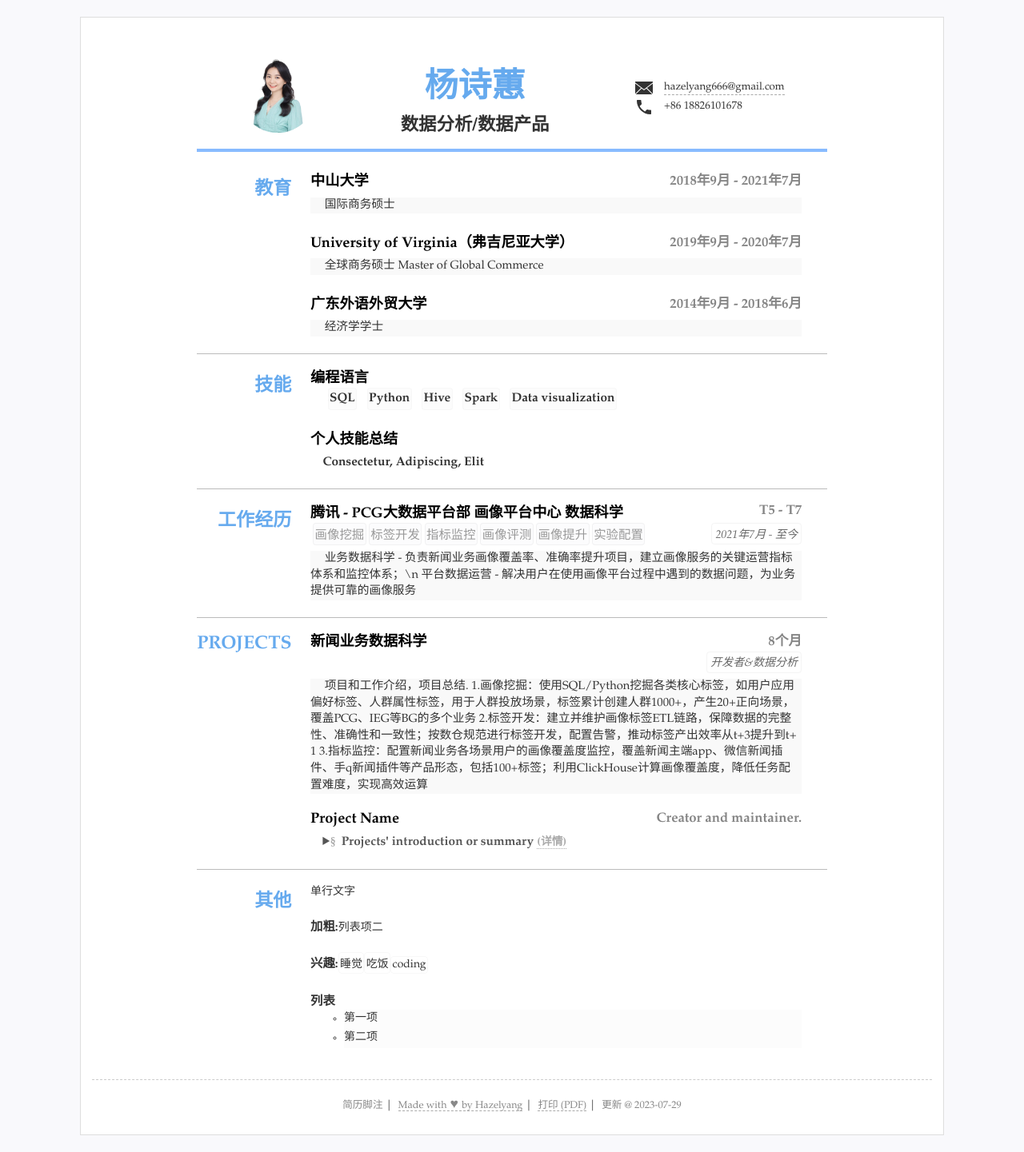
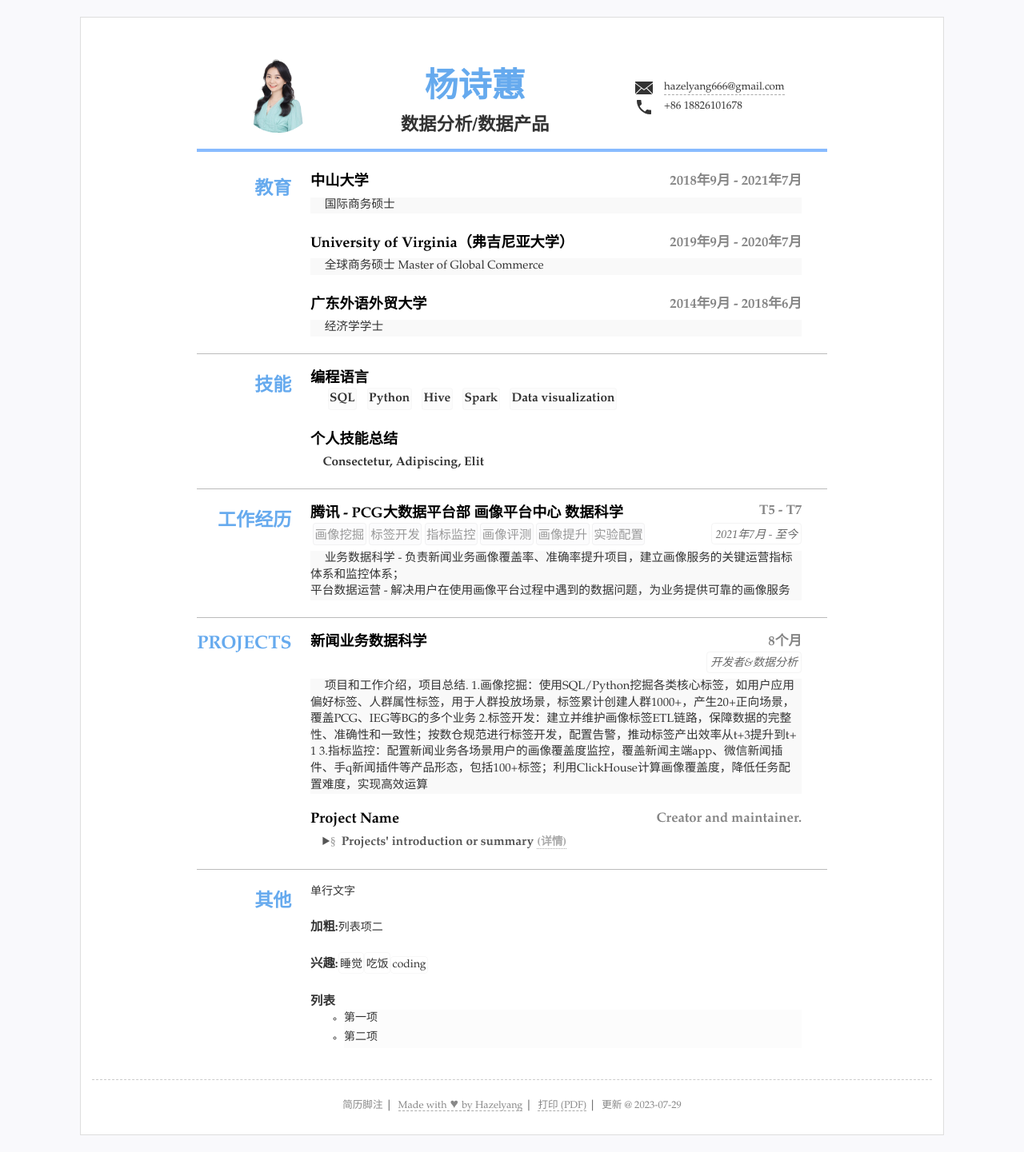
Before and after one commit to kyod-bu/cv, a Jekyll site: the page built from index.html, in a window 1280 px wide. Shown: the whole page at 80% size. Built offline with Jekyll 4.4.1, drawn with Linux system fonts in a browser that asks for light colours.

```diff
--- a/_data/resume.yml
+++ b/_data/resume.yml
@@ -69,7 +69,7 @@ main: #简历主要内容，
     - 画像提升
     - 实验配置
     # summary: 职务或者工作总结(自动折叠)
-    detail: 业务数据科学 - 负责新闻业务画像覆盖率、准确率提升项目，建立画像服务的关键运营指标体系和监控体系；\n 平台数据运营 - 解决用户在使用画像平台过程中遇到的数据问题，为业务提供可靠的画像服务
+    detail: 业务数据科学 - 负责新闻业务画像覆盖率、准确率提升项目，建立画像服务的关键运营指标体系和监控体系；<br> 平台数据运营 - 解决用户在使用画像平台过程中遇到的数据问题，为业务提供可靠的画像服务
     open: open
     #可以设置open默认展开
   # - title: Job Title
```
